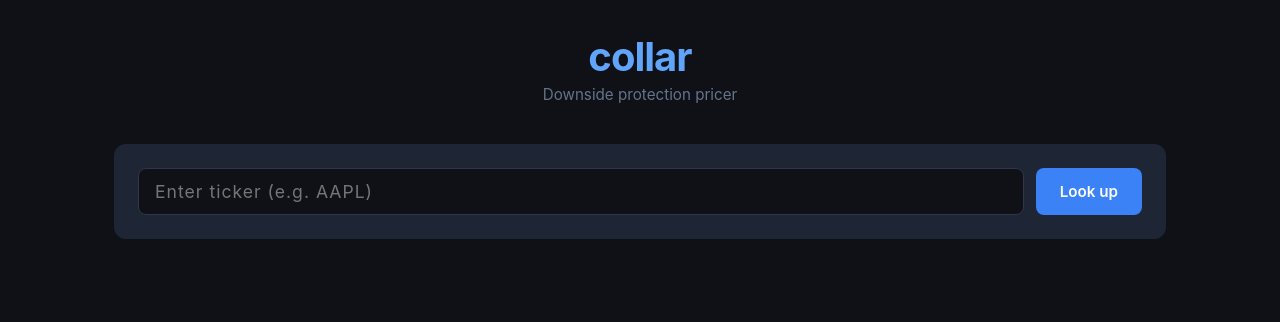
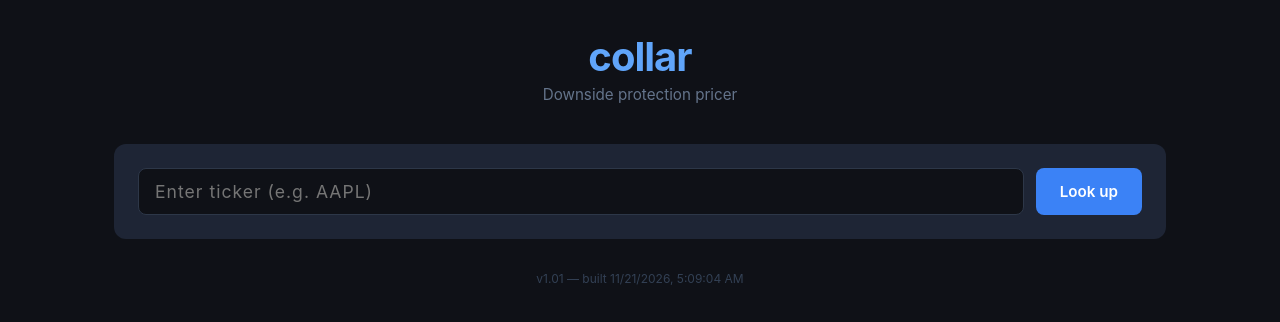
Before and after one commit to briandanilo/options, a React (Vite) app in the folder client/: page / in a window 1280 px wide. Shown: the top 322 px of the page. Built offline with nearby package versions, Linux system fonts and the light colour scheme.

Commit message:
Add build version footer

```diff
--- a/client/src/App.css
+++ b/client/src/App.css
@@ -27,3 +27,10 @@
   flex-direction: column;
   gap: 2rem;
 }
+
+.footer {
+  text-align: center;
+  margin-top: 2rem;
+  color: #334155;
+  font-size: 0.75rem;
+}
--- a/client/src/App.jsx
+++ b/client/src/App.jsx
@@ -16,6 +16,9 @@ export default function App() {
         <StockSearch onSelect={setStock} />
         {stock && <ProtectionPricer stock={stock} />}
       </main>
+      <footer className="footer">
+        {__VERSION__} — built {new Date(__BUILD_TIME__).toLocaleString()}
+      </footer>
     </div>
   )
 }
--- a/client/vite.config.js
+++ b/client/vite.config.js
@@ -3,6 +3,10 @@ import react from '@vitejs/plugin-react'
 
 export default defineConfig({
   plugins: [react()],
+  define: {
+    __BUILD_TIME__: JSON.stringify(new Date().toISOString()),
+    __VERSION__: JSON.stringify('v1.01'),
+  },
   server: {
     proxy: {
       '/api': 'http://localhost:3001'
```
